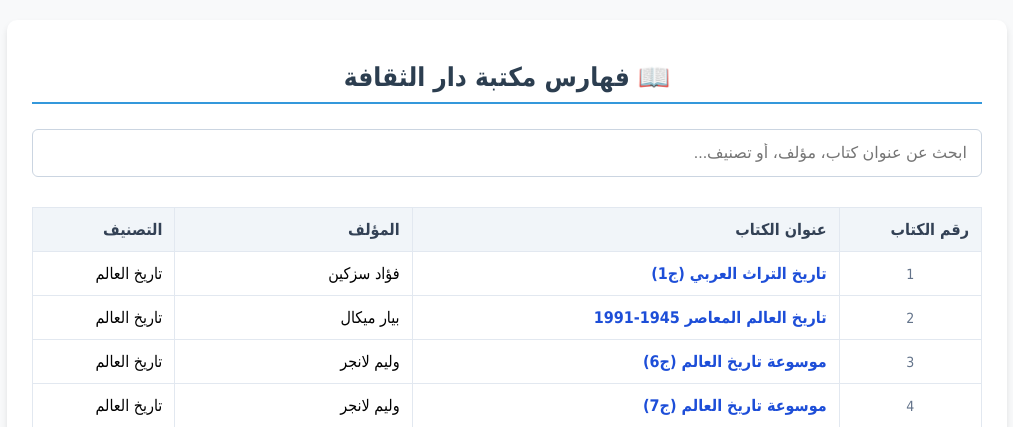
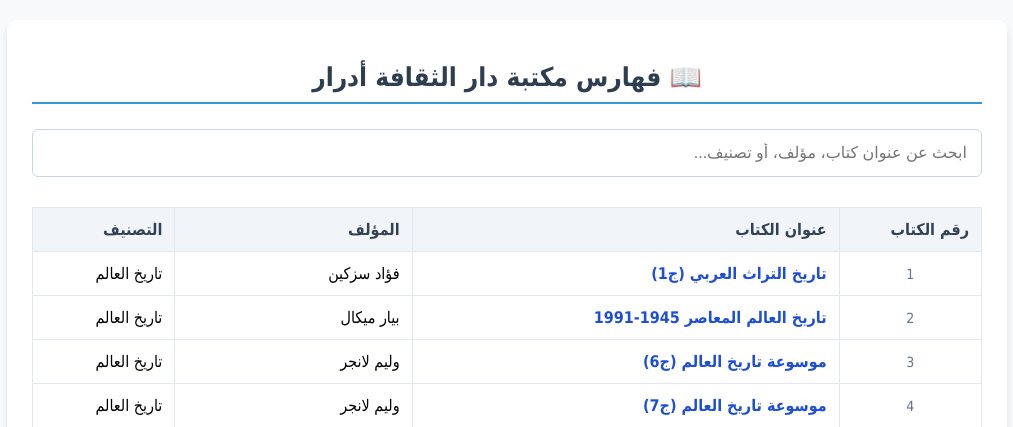
Before and after one commit to fourssan-design/libmca, a FastAPI app: page / in a window 1280 px wide. Shown: the top 427 px of the page, without its empty margins (133-1146 px from the left). Run offline with FastAPI, Linux system fonts and the light colour scheme; data comes from the database, SQL or seed files in the repository.

Commit message:
Update title and header for library index page

```diff
--- a/templates/index.html
+++ b/templates/index.html
@@ -2,7 +2,7 @@
 <html lang="ar" dir="rtl">
 <head>
     <meta charset="UTF-8">
-    <title>فهارس مكتبة دار الثقافة</title>
+    <title>فهارس مكتبة دار الثقافة أدرار  </title>
     <style>
         body { font-family: Tahoma, sans-serif; background-color: #f8f9fa; margin: 0; padding: 20px; direction: rtl; }
         .container { max-width: 950px; margin: auto; background: white; padding: 25px; border-radius: 10px; box-shadow: 0 4px 6px rgba(0,0,0,0.1); }
@@ -19,7 +19,7 @@
 </head>
 <body>
     <div class="container">
-        <h1>📖 فهارس مكتبة دار الثقافة</h1>
+        <h1>📖 فهارس مكتبة دار الثقافة أدرار</h1>
 
         <!-- حقل البحث -->
         <input type="text" id="searchInput" class="search-box" placeholder="ابحث عن عنوان كتاب، مؤلف، أو تصنيف..." onkeyup="searchBooks()">
```
